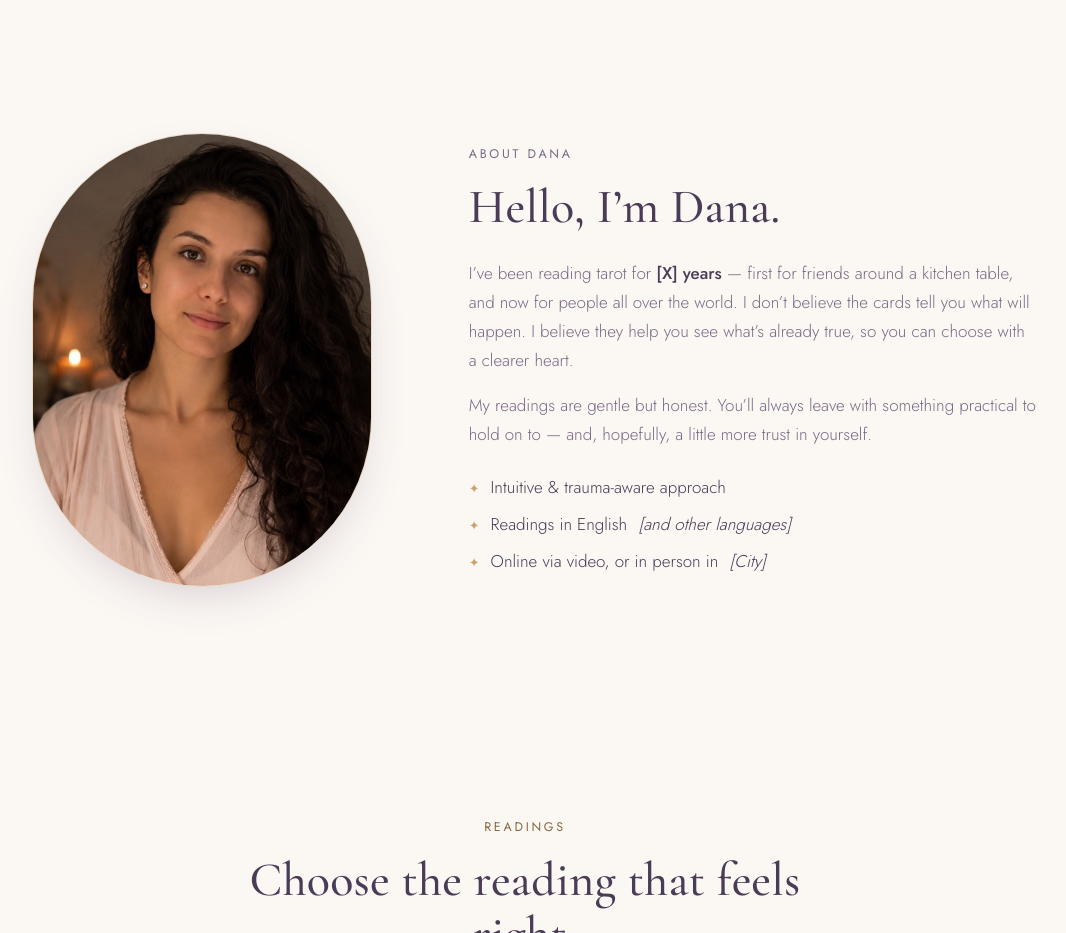
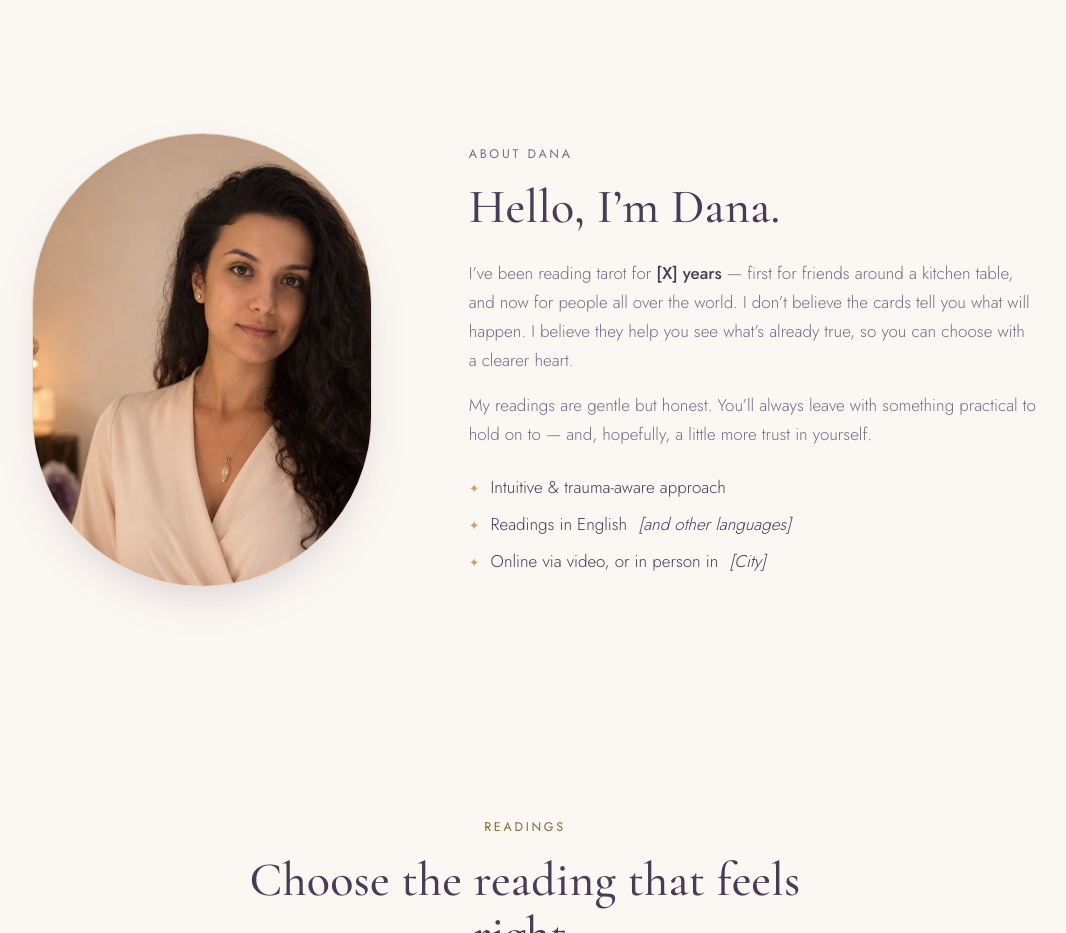
Before and after one commit to EliotMurRah/dana-tarot, a plain HTML site: page index.html in a window 1280 px wide. Shown: the part 780-1713 px from the top of the page, without its empty margins (115-1181 px from the left). Drawn offline with nearby package versions, Linux system fonts and the light colour scheme.

Commit message:
Swap in the warm daylight portrait on both versions
Co-Authored-By: Claude Fable 5 <noreply@anthropic.com>

```diff
--- a/index.html
+++ b/index.html
@@ -9,7 +9,7 @@
   <meta property="og:title" content="Dana · Tarot Readings">
   <meta property="og:description" content="Gentle, intuitive tarot readings with Dana. Draw your card for today, then book a reading.">
   <meta property="og:type" content="website">
-  <meta property="og:image" content="https://eliotmurrah.github.io/dana-tarot/assets/dana-candle-square.jpg">
+  <meta property="og:image" content="https://eliotmurrah.github.io/dana-tarot/assets/dana-warm-square.jpg">
   <meta property="og:image:width" content="1200">
   <meta property="og:image:height" content="1200">
   <meta name="twitter:card" content="summary_large_image">
@@ -77,7 +77,7 @@
     <!-- ═══════════ ABOUT ═══════════ -->
     <section class="section about" id="about">
       <div class="about__portrait reveal">
-        <img src="assets/dana-candle.jpg" srcset="assets/dana-candle-sm.jpg 470w, assets/dana-candle.jpg 940w" sizes="(max-width: 980px) 80vw, 340px" width="940" height="1254" alt="Dana, smiling softly, wearing a crystal pendant" loading="lazy">
+        <img src="assets/dana-warm.jpg" srcset="assets/dana-warm-sm.jpg 470w, assets/dana-warm.jpg 940w" sizes="(max-width: 980px) 80vw, 340px" width="940" height="1254" alt="Dana, smiling softly, wearing a crystal pendant" loading="lazy">
       </div>
       <div class="about__text">
         <p class="eyebrow reveal">About Dana</p>
```
Also changed, not shown: v2/index.html (+2 -2 lines), assets/dana-warm-sm.jpg (added), assets/dana-warm-square.jpg (added), assets/dana-warm.jpg (added).
